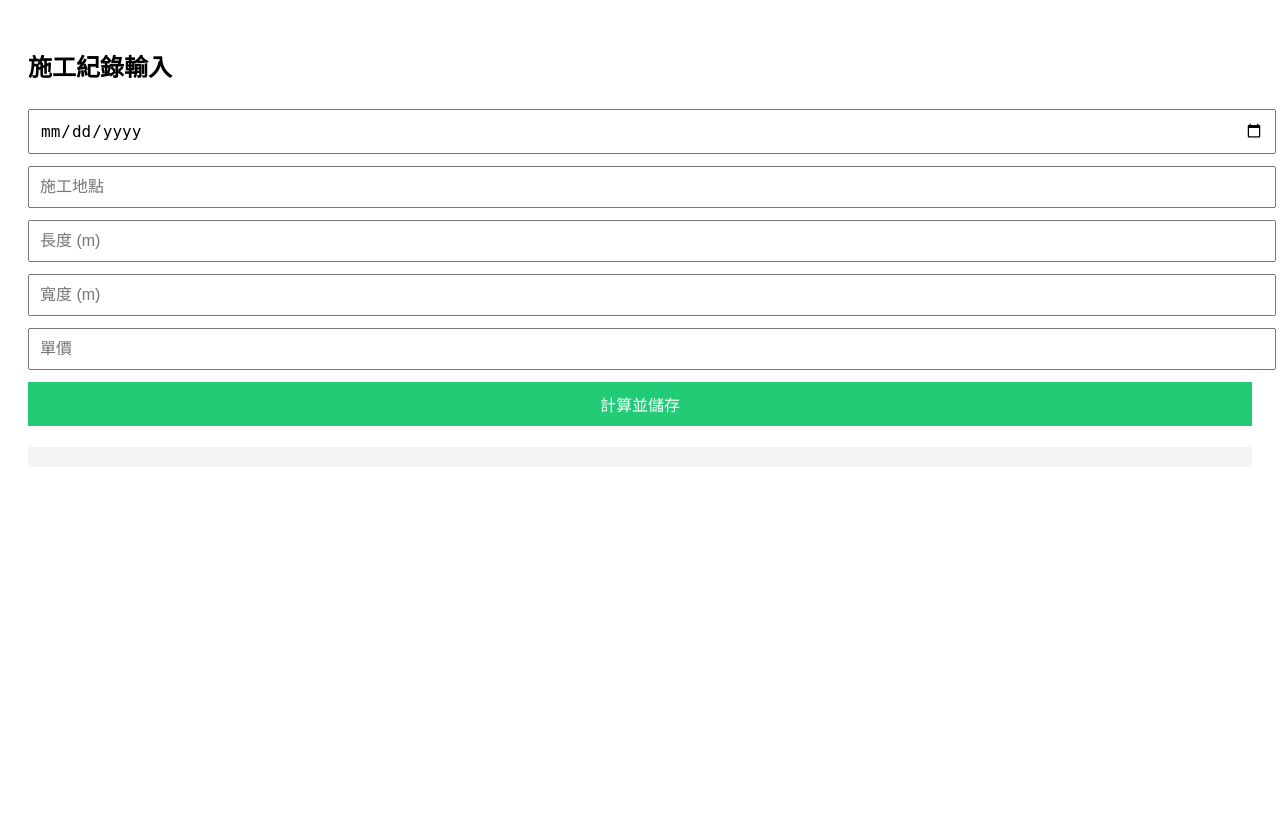
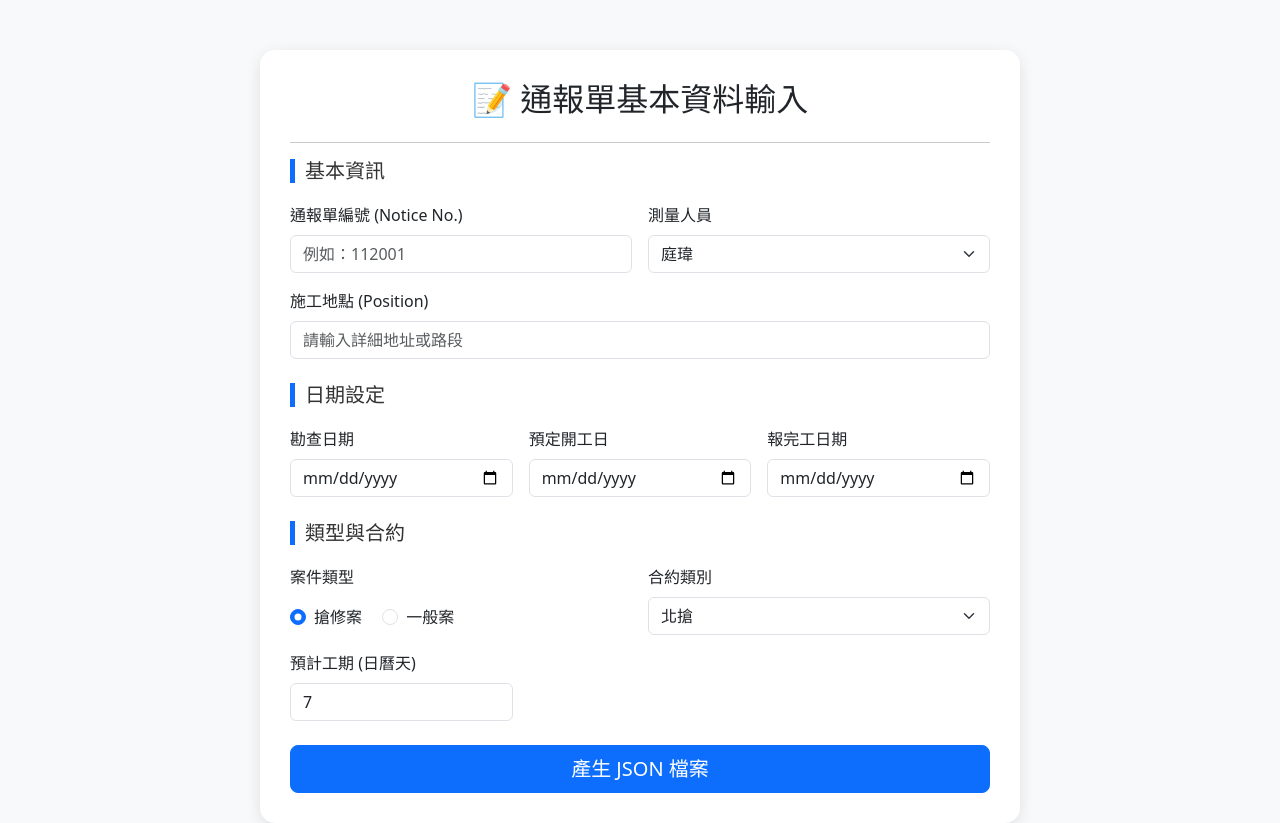
Before and after one commit to tingway/DesignHelperWeb, a Flask app: page / in a window 1280 px wide. Before the commit the page ends 426 px from the top, so only its background shows below. Run offline with Flask 3, Linux system fonts and the light colour scheme.

Commit message:
caseData

```diff
--- a/app.py
+++ b/app.py
@@ -1,47 +1,31 @@
-from flask import Flask, request, jsonify, render_template
+from flask import Flask, render_template, request, jsonify, send_file
 import json
-import datetime
 import os
+import io
 
 app = Flask(__name__)
 
-DATA_FILE = "records.jsonl"
+@app.route('/')
+def index():
+    # 渲染 template 資料夾下的 index.html
+    return render_template('index.html')
 
+@app.route('/api/save_json', methods=['POST'])
+def save_json():
+    try:
+        data = request.json
+        # 根據 DesignHelper.py 的資料結構組合輸出格式
+        # 索引 0: workItemsDict, 1: caculateDataDict, 2: caseData
+        output_format = [{}, {}, data]
 
-@app.route("/")
-def index():
-    return render_template("index.html")
+        # 建立一個記憶體中的檔案物件，方便讓使用者下載，不一定要存存在 Render 伺服器硬碟
+        json_str = json.dumps(output_format, ensure_ascii=False, indent=2)
+        return jsonify({"status": "success", "data": output_format, "json_str": json_str})
 
+    except Exception as e:
+        return jsonify({"status": "error", "message": str(e)}), 400
 
-@app.route("/calc", methods=["POST"])
-def calc():
-    data = request.json
-
-    # 施工計算（範例：面積 * 單價）
-    length = float(data["length"])
-    width = float(data["width"])
-    unit_price = float(data["unit_price"])
-
-    area = length * width
-    amount = area * unit_price
-
-    record = {
-        "date": data["date"],
-        "location": data["location"],
-        "length": length,
-        "width": width,
-        "area": area,
-        "unit_price": unit_price,
-        "amount": amount,
-        "created_at": datetime.datetime.now().isoformat()
-    }
-
-    # 寫入 JSON Lines
-    with open(DATA_FILE, "a", encoding="utf-8") as f:
-        f.write(json.dumps(record, ensure_ascii=False) + "\n")
-
-    return jsonify(record)
-
-
-if __name__ == "__main__":
-    app.run()
+if __name__ == '__main__':
+    # Render 會自動分配 PORT
+    port = int(os.environ.get('PORT', 5000))
+    app.run(host='0.0.0.0', port=port)
--- a/templates/index.html
+++ b/templates/index.html
@@ -1,64 +1,137 @@
 <!DOCTYPE html>
 <html lang="zh-TW">
 <head>
-<meta charset="UTF-8">
-<meta name="viewport" content="width=device-width, initial-scale=1">
-<title>施工金額計算</title>
-<style>
-body { font-family: Arial; padding: 20px; }
-input, button {
-  width: 100%;
-  padding: 10px;
-  margin: 6px 0;
-  font-size: 16px;
-}
-button {
-  background: #2c7;
-  border: none;
-  color: white;
-}
-.result {
-  margin-top: 15px;
-  background: #f3f3f3;
-  padding: 10px;
-}
-</style>
+    <meta charset="UTF-8">
+    <meta name="viewport" content="width=device-width, initial-scale=1.0">
+    <title>DesignHelper Web - 通報單產生器</title>
+    <link href="https://cdn.jsdelivr.net/npm/bootstrap@5.3.0/dist/css/bootstrap.min.css" rel="stylesheet">
+    <style>
+        body { background-color: #f8f9fa; padding-top: 50px; }
+        .form-container { background: white; padding: 30px; border-radius: 15px; box-shadow: 0 4px 15px rgba(0,0,0,0.1); }
+        .section-title { border-left: 5px solid #0d6efd; padding-left: 10px; margin-bottom: 20px; color: #333; }
+    </style>
 </head>
 <body>
 
-<h2>施工紀錄輸入</h2>
+<div class="container">
+    <div class="row justify-content-center">
+        <div class="col-lg-8 form-container">
+            <h2 class="text-center mb-4">📝 通報單基本資料輸入</h2>
+            <hr>
 
-<input type="date" id="date">
-<input type="text" id="location" placeholder="施工地點">
-<input type="number" id="length" placeholder="長度 (m)">
-<input type="number" id="width" placeholder="寬度 (m)">
-<input type="number" id="unit_price" placeholder="單價">
+            <form id="noticeForm">
+                <div class="section-title"><h5>基本資訊</h5></div>
+                <div class="row g-3 mb-4">
+                    <div class="col-md-6">
+                        <label class="form-label">通報單編號 (Notice No.)</label>
+                        <input type="text" class="form-control" id="noticeNo" placeholder="例如：112001" required>
+                    </div>
+                    <div class="col-md-6">
+                        <label class="form-label">測量人員</label>
+                        <select class="form-select" id="surveyStaff">
+                            <option value="庭瑋">庭瑋</option>
+                            <option value="經理">經理</option>
+                            <option value="小左">小左</option>
+                            <option value="煜璿">煜璿</option>
+                            <option value="雅萱">雅萱</option>
+                            <option value="阿嘎">阿嘎</option>
+                        </select>
+                    </div>
+                    <div class="col-12">
+                        <label class="form-label">施工地點 (Position)</label>
+                        <input type="text" class="form-control" id="workingPosition" placeholder="請輸入詳細地址或路段" required>
+                    </div>
+                </div>
 
-<button onclick="submitData()">計算並儲存</button>
+                <div class="section-title"><h5>日期設定</h5></div>
+                <div class="row g-3 mb-4">
+                    <div class="col-md-4">
+                        <label class="form-label">勘查日期</label>
+                        <input type="date" class="form-control" id="surveyDate">
+                    </div>
+                    <div class="col-md-4">
+                        <label class="form-label">預定開工日</label>
+                        <input type="date" class="form-control" id="startDate">
+                    </div>
+                    <div class="col-md-4">
+                        <label class="form-label">報完工日期</label>
+                        <input type="date" class="form-control" id="submitDay">
+                    </div>
+                </div>
 
-<div class="result" id="result"></div>
+                <div class="section-title"><h5>類型與合約</h5></div>
+                <div class="row g-3 mb-4">
+                    <div class="col-md-6">
+                        <label class="form-label">案件類型</label>
+                        <div class="mt-2">
+                            <div class="form-check form-check-inline">
+                                <input class="form-check-input" type="radio" name="caseType" id="typeEmergency" value="搶修案" checked>
+                                <label class="form-check-label" for="typeEmergency">搶修案</label>
+                            </div>
+                            <div class="form-check form-check-inline">
+                                <input class="form-check-input" type="radio" name="caseType" id="typeNormal" value="一般案">
+                                <label class="form-check-label" for="typeNormal">一般案</label>
+                            </div>
+                        </div>
+                    </div>
+                    <div class="col-md-6">
+                        <label class="form-label">合約類別</label>
+                        <select class="form-select" id="contractTxt">
+                            <option value="北搶">北搶</option>
+                            <option value="中松">中松</option>
+                            <option value="士大">士大</option>
+                            <option value="北投">北投</option>
+                            <option value="全市搶">全市搶</option>
+                        </select>
+                    </div>
+                    <div class="col-md-4">
+                        <label class="form-label">預計工期 (日曆天)</label>
+                        <input type="number" class="form-control" id="expectDate" value="7">
+                    </div>
+                </div>
+
+                <div class="d-grid gap-2">
+                    <button type="button" class="btn btn-primary btn-lg" onclick="submitData()">產生 JSON 檔案</button>
+                </div>
+            </form>
+        </div>
+    </div>
+</div>
 
 <script>
-function submitData() {
-  fetch("/calc", {
-    method: "POST",
-    headers: { "Content-Type": "application/json" },
-    body: JSON.stringify({
-      date: date.value,
-      location: location.value,
-      length: length.value,
-      width: width.value,
-      unit_price: unit_price.value
-    })
-  })
-  .then(res => res.json())
-  .then(data => {
-    result.innerHTML = `
-      面積：${data.area} m²<br>
-      金額：${data.amount} 元
-    `;
-  });
-}
+    async function submitData() {
+      const payload = {
+          surveyDate: document.getElementById('surveyDate').value,
+          startDate: document.getElementById('startDate').value,
+          expectDate: document.getElementById('expectDate').value,
+          submitDay: document.getElementById('submitDay').value,
+          caseType: document.querySelector('input[name="caseType"]:checked').value,
+          workingPosition: document.getElementById('workingPosition').value,
+          noticeNo: document.getElementById('noticeNo').value,
+          surveyStaff: document.getElementById('surveyStaff').value,
+          contractTxt: document.getElementById('contractTxt').value
+      };
+
+      // 發送到 Flask API
+      const response = await fetch('/api/save_json', {
+          method: 'POST',
+          headers: { 'Content-Type': 'application/json' },
+          body: JSON.stringify(payload)
+      });
+
+      const result = await response.json();
+
+      if (result.status === "success") {
+          // 在客戶端觸發下載
+          const blob = new Blob([result.json_str], { type: "application/json" });
+          const url = URL.createObjectURL(blob);
+          const a = document.createElement('a');
+          a.href = url;
+          a.download = `Json_Output_${payload.noticeNo}.json`;
+          a.click();
+          alert("JSON 資料處理完成並已下載！");
+      }
+  }
 </script>
 
 </body>
```
Also changed, not shown: 1 other file.
